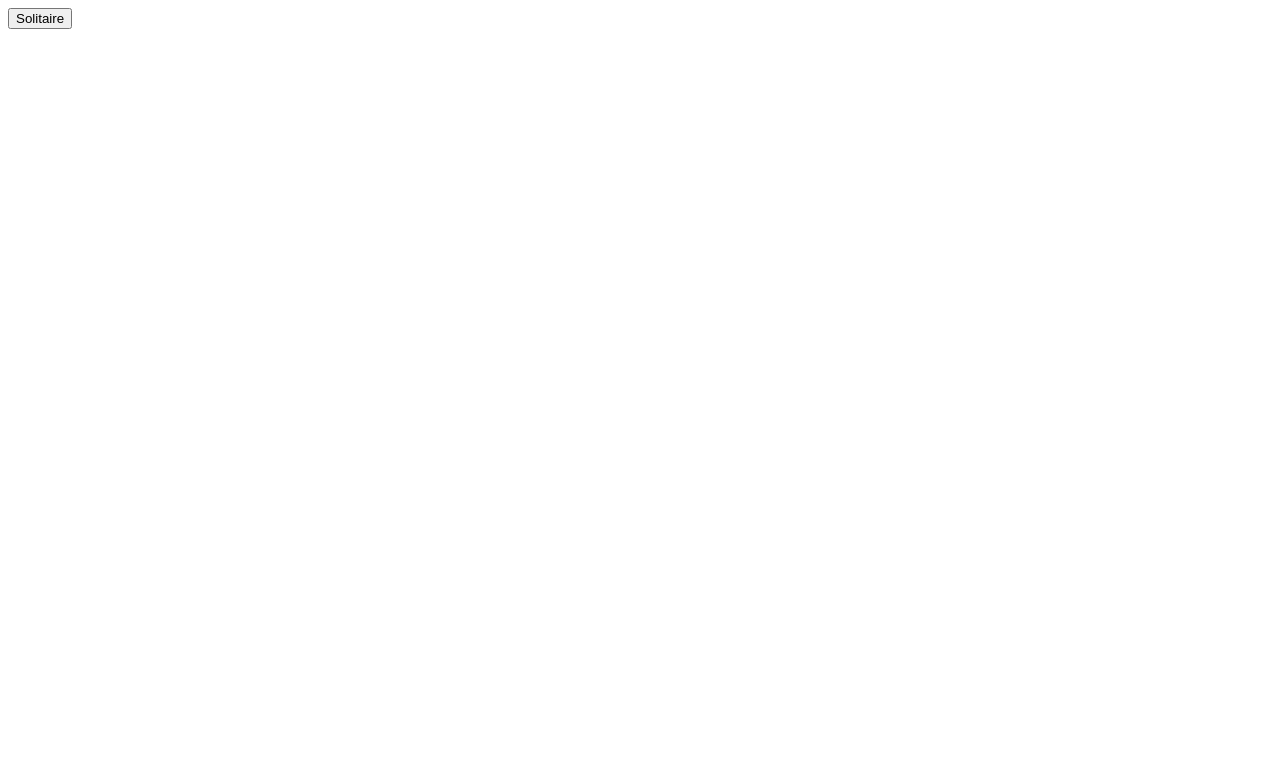
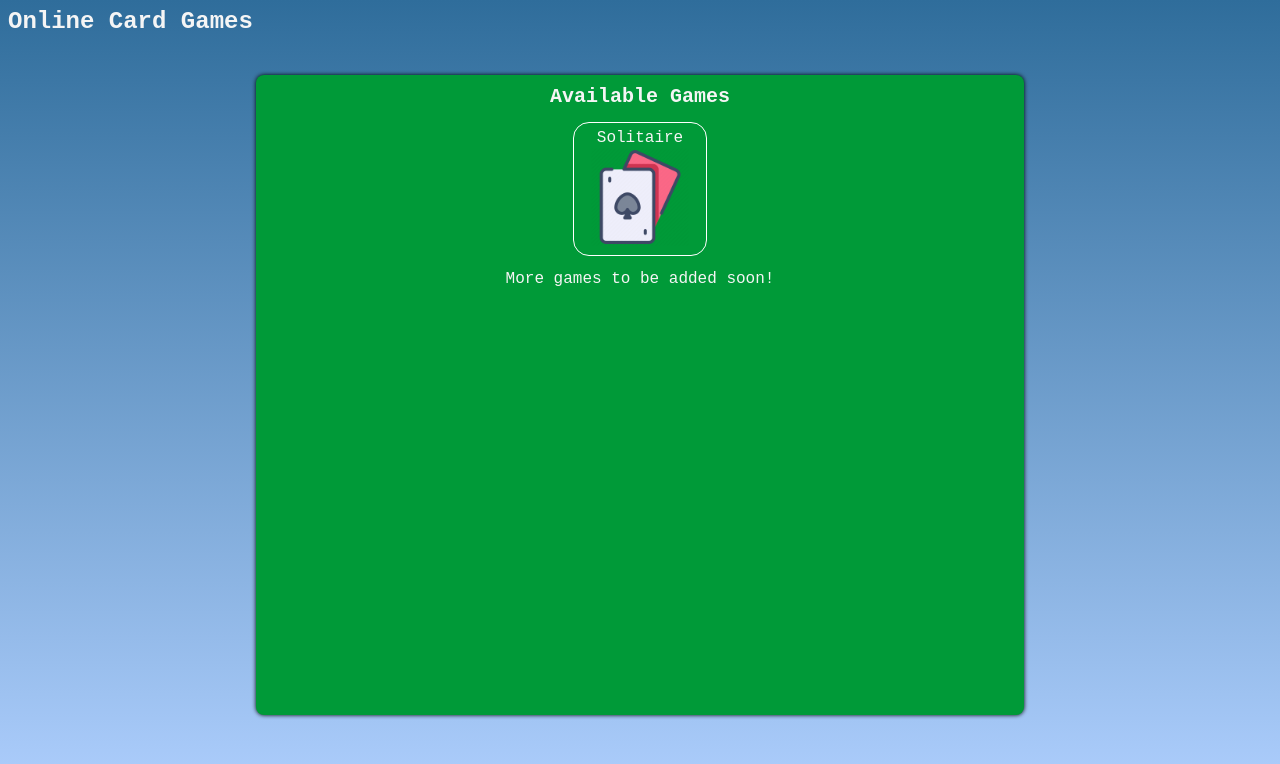
Before and after one commit to dheeraj-p/card-games-site, a Next.js app: page / in a window 1280 px wide. Shown: the top 764 px of the page. Built offline with nearby package versions, Linux system fonts and the light colour scheme.

Commit message:
Design basic home page with solitaire added to game list

```diff
--- a/package.json
+++ b/package.json
@@ -13,6 +13,7 @@
   "dependencies": {
     "next": "^10.2.3",
     "react": "^17.0.2",
-    "react-dom": "^17.0.2"
+    "react-dom": "^17.0.2",
+    "react-resize-detector": "^6.7.2"
   }
 }
--- /dev/null
+++ b/src/components/GameBox/GameBox.js
@@ -0,0 +1,7 @@
+import styles from './GameBox.module.css';
+
+function GameBox({ children }) {
+  return <div className={styles.container}>{children}</div>;
+}
+
+export default GameBox;
--- /dev/null
+++ b/src/components/GameBox/GameBox.module.css
@@ -0,0 +1,8 @@
+.container{
+  background: #009a38;
+  min-height: 640px;
+  max-width: 768px;
+  width: 768px;
+  border-radius: 8px;
+  box-shadow: 0px 0px 4px black;
+}
--- /dev/null
+++ b/src/components/GameList/GameList.js
@@ -0,0 +1,31 @@
+import Link from 'next/link';
+import { useEffect, useRef, useState } from 'react';
+import { useResizeDetector } from 'react-resize-detector';
+import styles from './GameList.module.css';
+
+function GameItem({ gameId, name, icon }) {
+  return (
+    <Link href={`/${gameId}`}>
+      <div className={styles['game-card']}>
+        <div className="center">{name}</div>
+        <div className="center">
+          <img className={styles.icon} src={`/icons/${icon}`} />
+        </div>
+      </div>
+    </Link>
+  );
+}
+
+function GameList() {
+  return (
+    <div className="column">
+      <span className={`center title ${styles.title}`}>Available Games</span>
+      <div className={styles.games}>
+        <GameItem gameId="solitaire" name="Solitaire" icon="solitaire.png" />
+      </div>
+      <span className="center">More games to be added soon!</span>
+    </div>
+  );
+}
+
+export default GameList;
--- /dev/null
+++ b/src/components/GameList/GameList.module.css
@@ -0,0 +1,40 @@
+.title {
+  margin-top: 10px;
+  font-size: 20px;
+}
+
+.games {
+  display: flex;
+  flex-wrap: wrap;
+  padding: 8px;
+  justify-content: space-around;
+}
+
+.game-card {
+  height: 120px;
+  width: 120px;
+  border: 1px solid white;
+  border-radius: 16px;
+  margin: 6px 2px;
+
+  padding: 6px;
+}
+
+.game-card:hover{
+  box-shadow: 0px 0px 2px 1px white;
+  cursor: pointer;
+}
+
+.icon {
+  width: 100px;
+  height: 100px;
+  box-sizing: border-box;
+}
+
+/* .game-card.full-width {
+  flex-basis: 100%;
+}
+
+.game-card.fixed-width {
+  width: 340px;
+} */
--- /dev/null
+++ b/src/components/Logo/Logo.js
@@ -0,0 +1,7 @@
+import styles from './Logo.module.css';
+
+function Logo() {
+  return <span className={`${styles.logo} title`}>Online Card Games</span>;
+}
+
+export default Logo;
--- /dev/null
+++ b/src/components/Logo/Logo.module.css
@@ -0,0 +1,3 @@
+.logo {
+  font-size: 24px;
+}
--- /dev/null
+++ b/src/global_styles/style.css
@@ -0,0 +1,36 @@
+body {
+  background: linear-gradient(#2f6d9b, #afcffe) fixed;
+  background-repeat: no-repeat;
+  margin: 0;
+  padding: 8px;
+  font-family: 'Courier New', Courier, monospace;
+  color: whitesmoke;
+
+}
+
+.row {
+  display: flex;
+}
+
+.column {
+  display: flex;
+  flex-direction: column;
+}
+
+.center {
+  display: flex;
+  align-items: center;
+  justify-content: center;
+}
+
+.grid {
+  display: grid;
+}
+
+.m-top-medium {
+  margin-top: 40px;
+}
+
+.title {
+  font-weight: 600;
+}
--- /dev/null
+++ b/src/pages/_app.js
@@ -0,0 +1,6 @@
+import '../global_styles/style.css'
+
+// This default export is required in a new `pages/_app.js` file.
+export default function MyApp({ Component, pageProps }) {
+  return <Component {...pageProps} />
+}
--- a/src/pages/index.js
+++ b/src/pages/index.js
@@ -1,11 +1,18 @@
 import Link from 'next/link';
+import GameBox from '../components/GameBox/GameBox';
+import GameList from '../components/GameList/GameList';
+import Logo from '../components/Logo/Logo';
 
 function HomePage() {
   return (
     <div>
-      <Link href="/solitaire">
-        <button>Solitaire</button>
-      </Link>
+      <Logo />
+      <div className="m-top-medium"></div>
+      <div className="center">
+        <GameBox>
+          <GameList />
+        </GameBox>
+      </div>
     </div>
   );
 }
```
Also changed, not shown: public/icons/solitaire.png (added), 1 other file (tests, documents, lock files or other folders).
